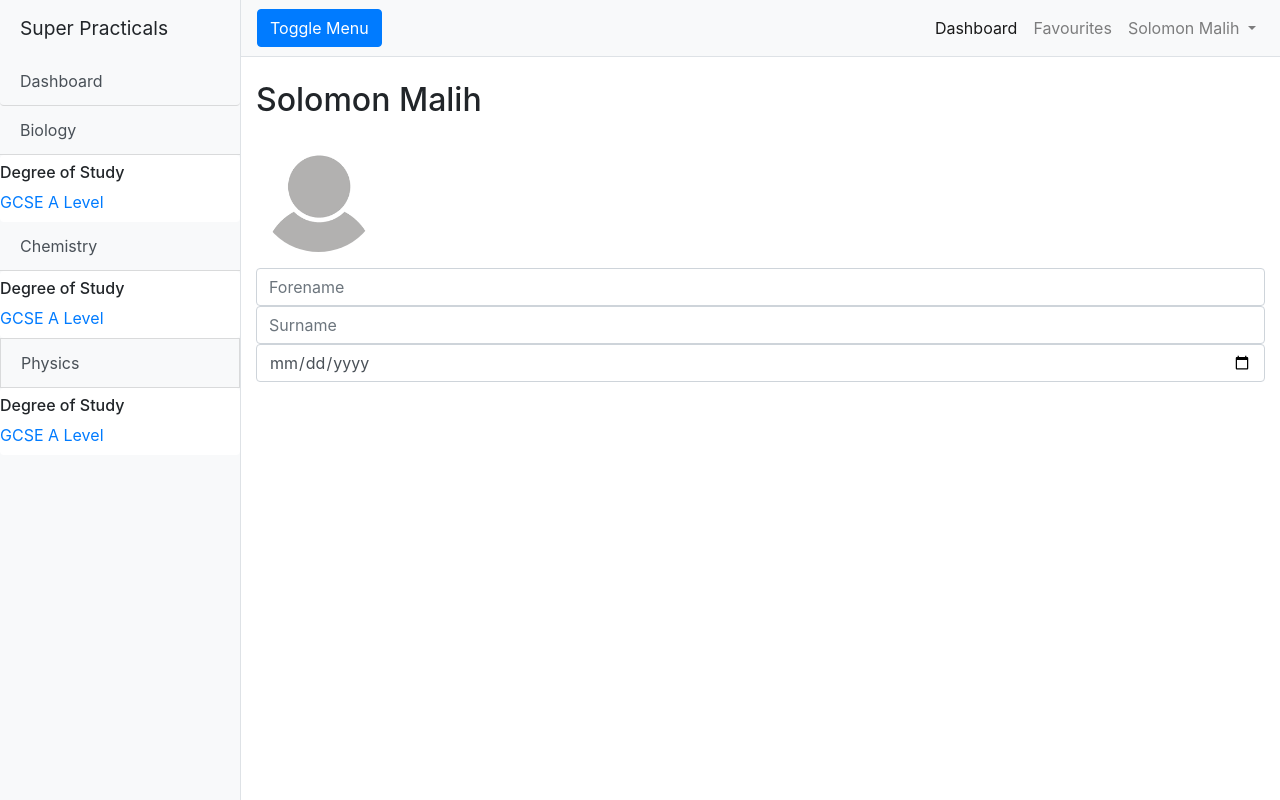
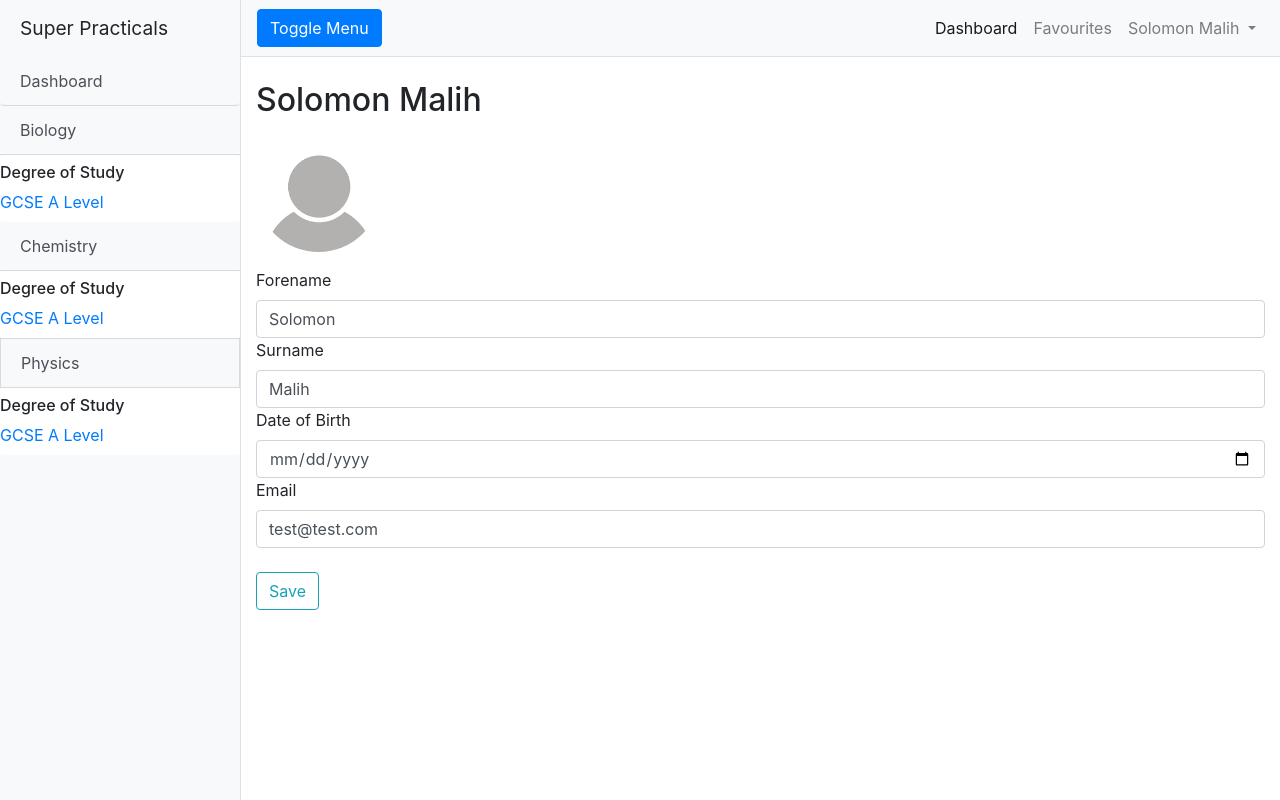
Before and after one commit to smalih/Science-Practical-WebApp, a Flask app: page /profile in a window 1280 px wide. Run offline with Flask 2, Linux system fonts and the light colour scheme; a user stored in the database is signed in; some libraries are stand-ins or nearby versions.

Commit message:
Added UpdateAccountForm - User can now update name, email and date of birth

```diff
--- a/flaskPracticalWebapp/forms.py
+++ b/flaskPracticalWebapp/forms.py
@@ -1,5 +1,6 @@
 from flask_wtf import FlaskForm
-from wtforms import StringField, PasswordField, SubmitField, BooleanField
+from flask_login import current_user
+from wtforms import StringField, PasswordField, SubmitField, BooleanField, DateField
 from wtforms.validators import DataRequired, Length, Email, EqualTo, ValidationError
 from flaskPracticalWebapp.models import User
 
@@ -33,6 +34,8 @@
             raise ValidationError("An account with that email already exists.")
 
 
+
+
 class LoginForm(FlaskForm):
 
     email = StringField(label='Email',validators=[DataRequired(), Email()],
@@ -45,3 +48,21 @@
     remember_me = BooleanField('Remember Me')
 
     submit = SubmitField('Login')
+
+
+class UpdateAccountForm(FlaskForm):
+    fname = StringField(label="Forename",
+                        validators=[DataRequired(), Length(min=3, max=30)])
+    surname = StringField(label="Surname",
+                        validators=[DataRequired(), Length(min=3, max=30)])
+    email = StringField(label='Email',validators=[DataRequired(), Email()])
+
+    dob = DateField(label="Date of Birth", format="%d/%m/%Y")
+
+    submit = SubmitField('Save')
+
+    def validate_email(self, email):
+        if email.data != current_user.email:
+            user = User.query.filter_by(email=email.data).first()
+            if user:
+                raise ValidationError("An account with that email already exists.")
--- a/flaskPracticalWebapp/models.py
+++ b/flaskPracticalWebapp/models.py
@@ -12,6 +12,7 @@
     surname = db.Column(db.String(30), default="")
     email = db.Column(db.String(120), unique=True, nullable=False)
     # Default user profile picture
+    dob = db.Column(db.String(10), default="DD/MM/YYYY")
     profile_pic = db.Column(db.String(20), nullable=False, default="default.png")
     # Passwords will be hashed to a 60-character string
     password = db.Column(db.String(60), nullable=False)
--- a/flaskPracticalWebapp/routes.py
+++ b/flaskPracticalWebapp/routes.py
@@ -1,5 +1,5 @@
 from flask import render_template, url_for, flash, redirect, request
-from flaskPracticalWebapp.forms import RegistrationForm, LoginForm
+from flaskPracticalWebapp.forms import RegistrationForm, LoginForm, UpdateAccountForm
 from flaskPracticalWebapp.models import User, Practical
 from flaskPracticalWebapp import app, db, bcrypt
 from flask_login import login_user, current_user, logout_user, login_required
@@ -49,15 +49,28 @@
     logout_user()
     return redirect(url_for("login"))
 
-@app.route('/profile')
+@app.route('/profile', methods=['GET', 'POST'])
 @login_required
 def profile():
-    if current_user.fname and current_user.fname:
-        title = f"{current_user.fname} {current_user.surname}"
-    else:
-        title = "User Profile"
+    form = UpdateAccountForm()
+
+    if form.validate_on_submit():
+
+        current_user.fname = form.fname.data
+        current_user.surname = form.surname.data
+        current_user.dob = form.dob.data
+        db.session.commit()
+        flash("Your changes have been saved!", "success")
+        return redirect(url_for("profile"))
+    elif request.method == "GET":
+        form.fname.data = current_user.fname
+        form.surname.data = current_user.surname
+        form.email.data = current_user.email
+    title = f"{current_user.fname} {current_user.surname}"
+    if not(title):
+        title=f"User Profile"
     profile_pic = url_for('static', filename=f"profile_pics/{current_user.profile_pic}")
-    return render_template("profile.html", title=title, profile_pic=profile_pic)
+    return render_template("profile.html", title=title, form=form, profile_pic=profile_pic)
 
 @app.route('/settings')
 @login_required
--- a/flaskPracticalWebapp/templates/profile.html
+++ b/flaskPracticalWebapp/templates/profile.html
@@ -8,20 +8,44 @@
 
       </div>
     </div>
+
     <form class="form-signin" method="POST" action="">
+      {{ form.hidden_tag() }}
 
       <div class="form-label-group">
-        <input type="text" class="form-control form-control-user" placeholder="Forename">
+        {{ form.fname.label(class="form-control-label") }}
+        {{ form.fname(class="form-control") }}
+
       </div>
 
       <div class="form-label-group">
-        <input type="text" class="form-control form-control-user" placeholder="Surname">
+        {{ form.surname.label(class="form-control-label") }}
+        {{ form.surname(class="form-control") }}
+
       </div>
 
       <div class="form-label-group">
-        <input type="date" class="form-control form-control-user" value="Forename">
+        {{ form.dob.label(class="form-control-label") }}
+        {{ form.dob(class="form-control", value=current_user.dob) }}
       </div>
+      <div class="form-label-group">
+        {{ form.email.label }}
+        {% if form.email.errors %}
+          {{ form.email(class="form-control is-invalid") }}
+          <div class="invalid-feedback">
+            {% for error in form.email.errors %}
+              <span>{{ error }}</span>
+            {% endfor %}
+          </div>
+        {% else %}
+          {{ form.email(class="form-control") }}
+        {% endif %}
 
 
+      </div>
+      <div class="form-group">
+        {{ form.submit(class="btn btn-outline-info mt-4") }}
+      </div>
+    </form
     </div>
 {% endblock %}
```
Also changed, not shown: flaskPracticalWebapp/database/site.db, flaskPracticalWebapp/templates/undraw_posting_photo.svg (renamed from flaskPracticalWebapp/static/undraw_posting_photo.svg).
